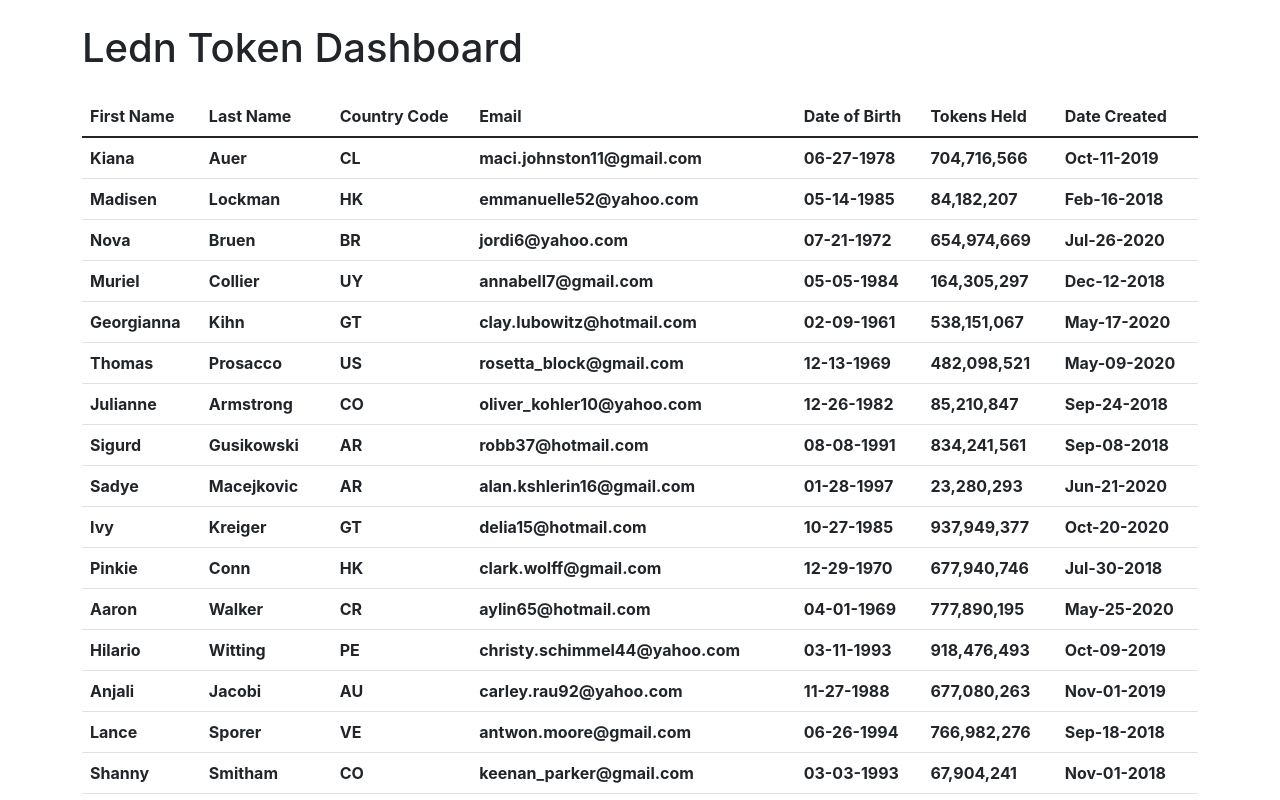
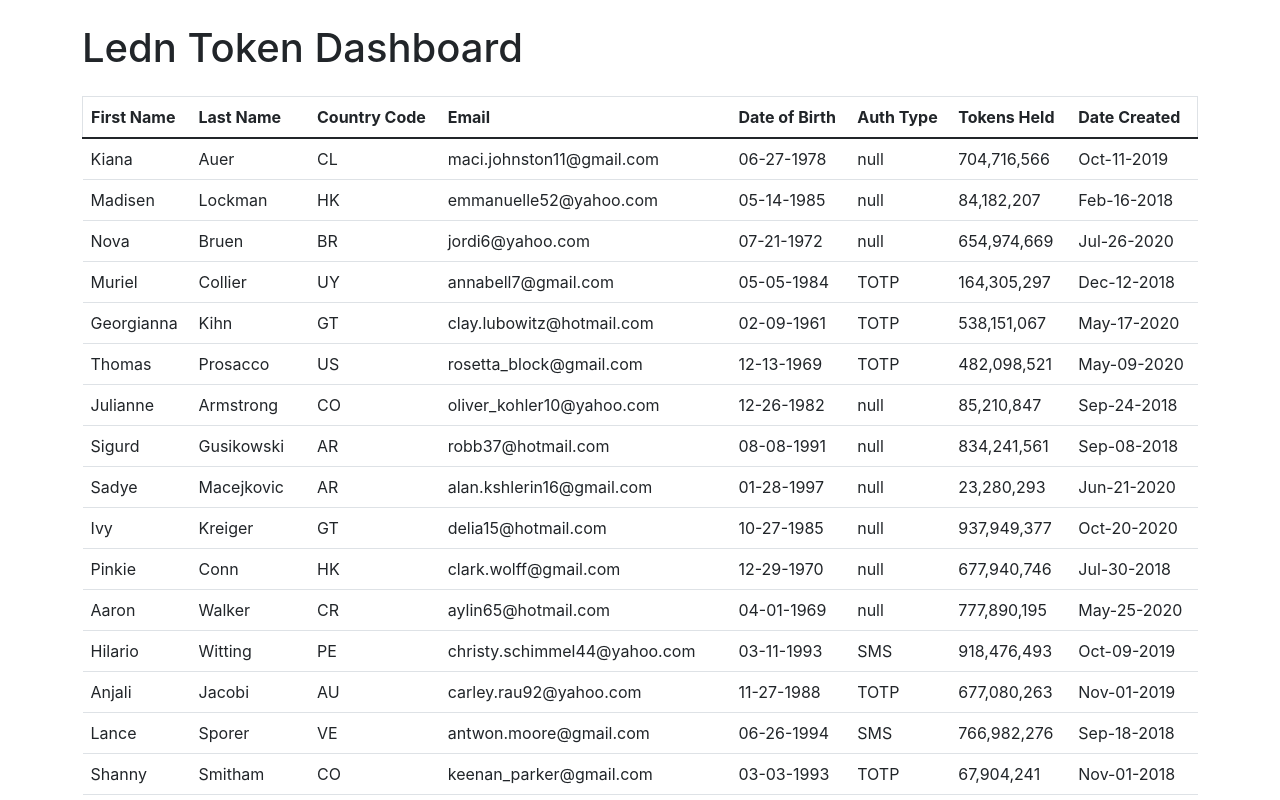
Before and after one commit to mel-michael/ledn-exercise, a React (Create React App) app: page / in a window 1280 px wide. Shown: the top 800 px of the page. Built offline with nearby package versions, Linux system fonts and the light colour scheme.

Commit message:
Update table

```diff
--- a/src/App.tsx
+++ b/src/App.tsx
@@ -12,6 +12,7 @@ function App() {
     'Country Code',
     'Email',
     'Date of Birth',
+    'Auth Type',
     'Tokens Held',
     'Date Created'
   ];
@@ -23,7 +24,7 @@ function App() {
       </header>
 
       <table className="table table-hover">
-        <thead>
+        <thead className="border">
           <tr>
             {columnheaders.map((col) => (
               <th key={col}>{col}</th>
@@ -34,13 +35,14 @@ function App() {
           {mockData.map((data) => {
             return (
               <tr>
-                <th>{data['First Name']}</th>
-                <th>{data['Last Name']}</th>
-                <th>{data.Country}</th>
-                <th>{data.email.toLowerCase()}</th>
-                <th>{format(new Date(data.dob), 'MM-dd-yyyy')}</th>
-                <th>{data.amt.toLocaleString()}</th>
-                <th>{format(new Date(data.createdDate), 'MMM-dd-yyyy')}</th>
+                <td>{data['First Name']}</td>
+                <td>{data['Last Name']}</td>
+                <td>{data.Country}</td>
+                <td>{data.email.toLowerCase()}</td>
+                <td>{format(new Date(data.dob), 'MM-dd-yyyy')}</td>
+                <td>{data.mfa}</td>
+                <td>{data.amt.toLocaleString()}</td>
+                <td>{format(new Date(data.createdDate), 'MMM-dd-yyyy')}</td>
               </tr>
             );
           })}
```
